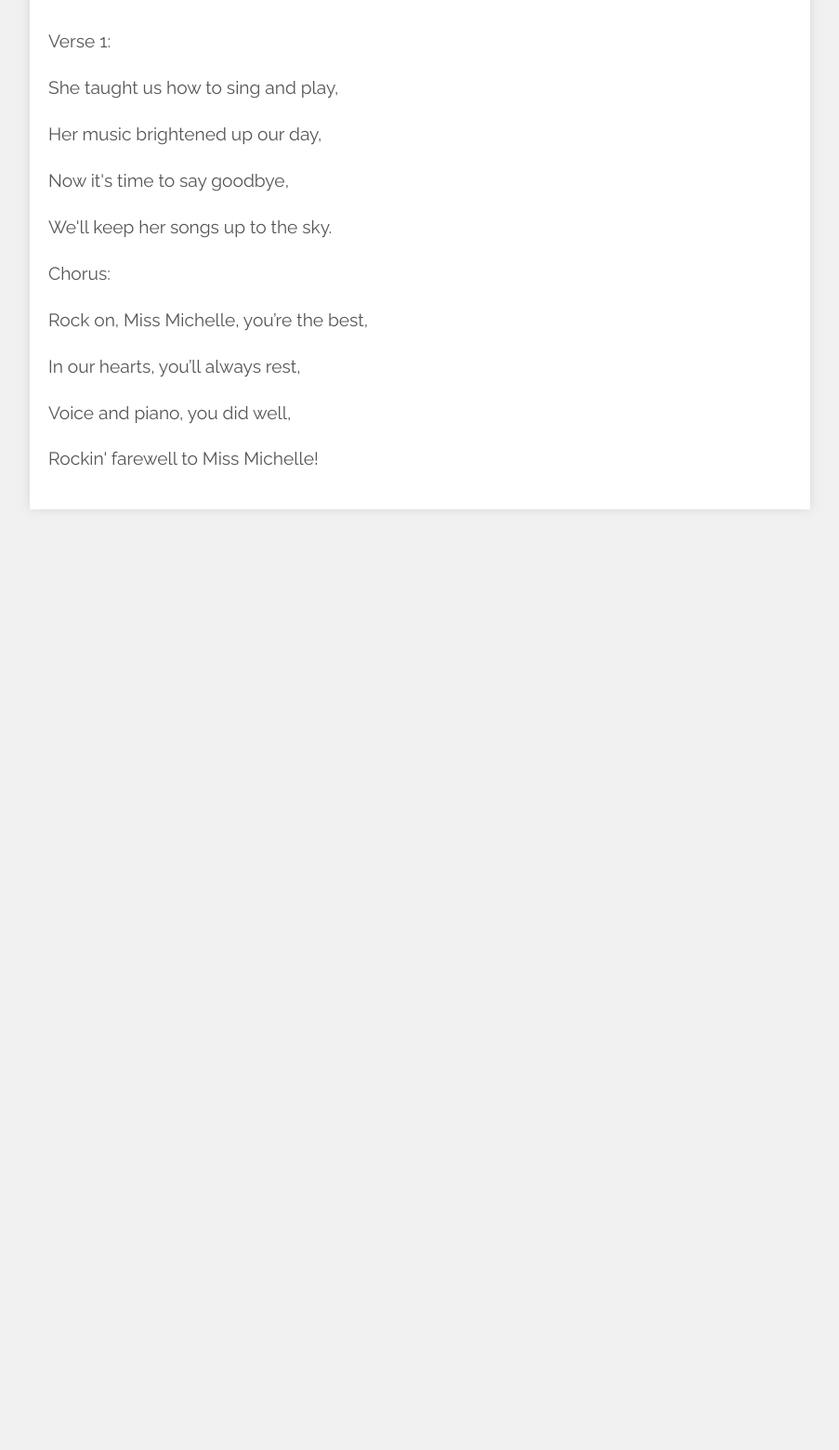
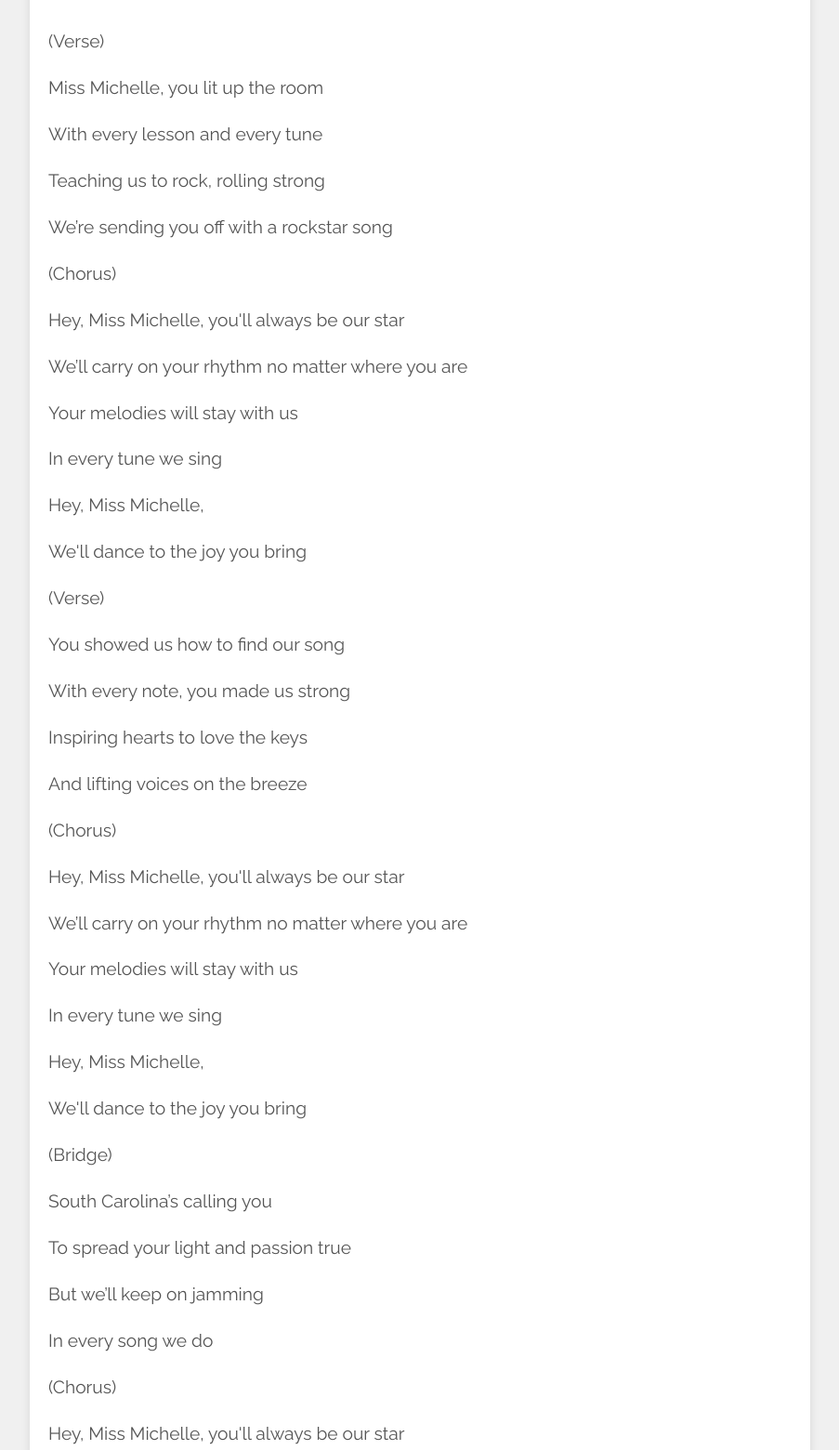
Before and after one commit to cmichaelbrown/miss-michelle, a plain HTML site: page index.html in a window 1280 px wide. Shown: the part 165-1725 px from the top of the page at 93% size, without its empty margins (188-1091 px from the left). Before the commit the page ends 800 px from the top, so only its background shows below. Drawn offline with Linux system fonts and the light colour scheme.

Commit message:
Update index.html
Lyrics updated

```diff
--- a/index.html
+++ b/index.html
@@ -37,19 +37,47 @@
     <div class="container">
         <h1>Rockin' Farewell to Miss Michelle</h1>
         <div class="lyrics">
-            <p>Verse 1:</p>
-            <p>She taught us how to sing and play,</p>
-            <p>Her music brightened up our day,</p>
-            <p>Now it's time to say goodbye,</p>
-            <p>We'll keep her songs up to the sky.</p>
+            <p>(Verse)</p>
+            <p>Miss Michelle, you lit up the room</p>
+            <p>With every lesson and every tune</p>
+            <p>Teaching us to rock, rolling strong</p>
+            <p>We’re sending you off with a rockstar song</p>
 
-            <p>Chorus:</p>
-            <p>Rock on, Miss Michelle, you’re the best,</p>
-            <p>In our hearts, you’ll always rest,</p>
-            <p>Voice and piano, you did well,</p>
-            <p>Rockin' farewell to Miss Michelle!</p>
+            <p>(Chorus)</p>
+            <p>Hey, Miss Michelle, you'll always be our star</p>
+            <p>We’ll carry on your rhythm no matter where you are</p>
+            <p>Your melodies will stay with us</p>
+            <p>In every tune we sing</p>
+            <p>Hey, Miss Michelle,</p>
+            <p>We'll dance to the joy you bring</p>
 
-            <!-- Add more verses and choruses as needed -->
+            <p>(Verse)</p>
+            <p>You showed us how to find our song</p>
+            <p>With every note, you made us strong</p>
+            <p>Inspiring hearts to love the keys</p>
+            <p>And lifting voices on the breeze</p>
+
+            <p>(Chorus)</p>
+            <p>Hey, Miss Michelle, you'll always be our star</p>
+            <p>We’ll carry on your rhythm no matter where you are</p>
+            <p>Your melodies will stay with us</p>
+            <p>In every tune we sing</p>
+            <p>Hey, Miss Michelle,</p>
+            <p>We'll dance to the joy you bring</p>
+
+            <p>(Bridge)</p>
+            <p>South Carolina’s calling you</p>
+            <p>To spread your light and passion true</p>
+            <p>But we’ll keep on jamming</p>
+            <p>In every song we do</p>
+
+            <p>(Chorus)</p>
+            <p>Hey, Miss Michelle, you'll always be our star</p>
+            <p>We’ll carry on your rhythm no matter where you are</p>
+            <p>Your melodies will stay with us</p>
+            <p>In every tune we sing</p>
+            <p>Hey, Miss Michelle,</p>
+            <p>We'll dance to the joy you bring</p>
         </div>
     </div>
 </body>
```
